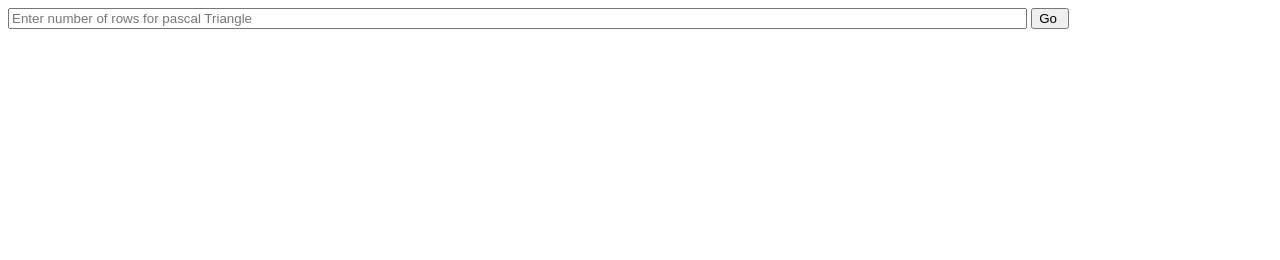
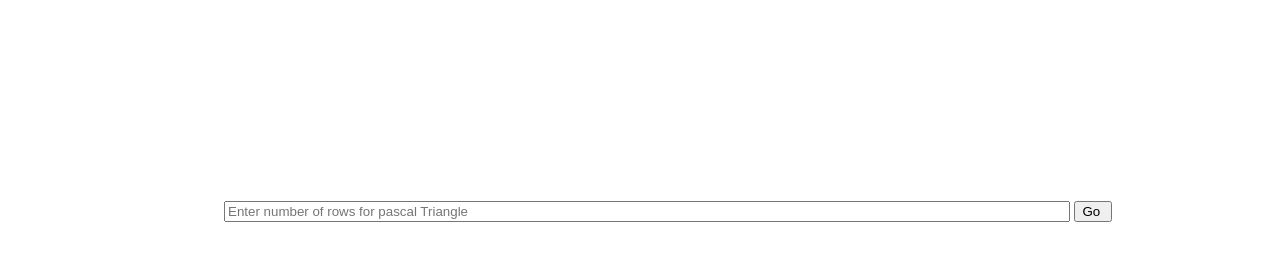
Before and after one commit to ayyoubhalbaoui1/Breif-6, a plain HTML site: page index.html in a window 1280 px wide. Drawn offline with Linux system fonts and the light colour scheme.

Commit message:
modification suer style.css

```diff
--- a/style.css
+++ b/style.css
@@ -1,6 +1,8 @@
 
         .container {
             margin: 0 auto;
+            margin-top: 201px;
+            margin-left: 216px;
         }
 
         .block {
```
